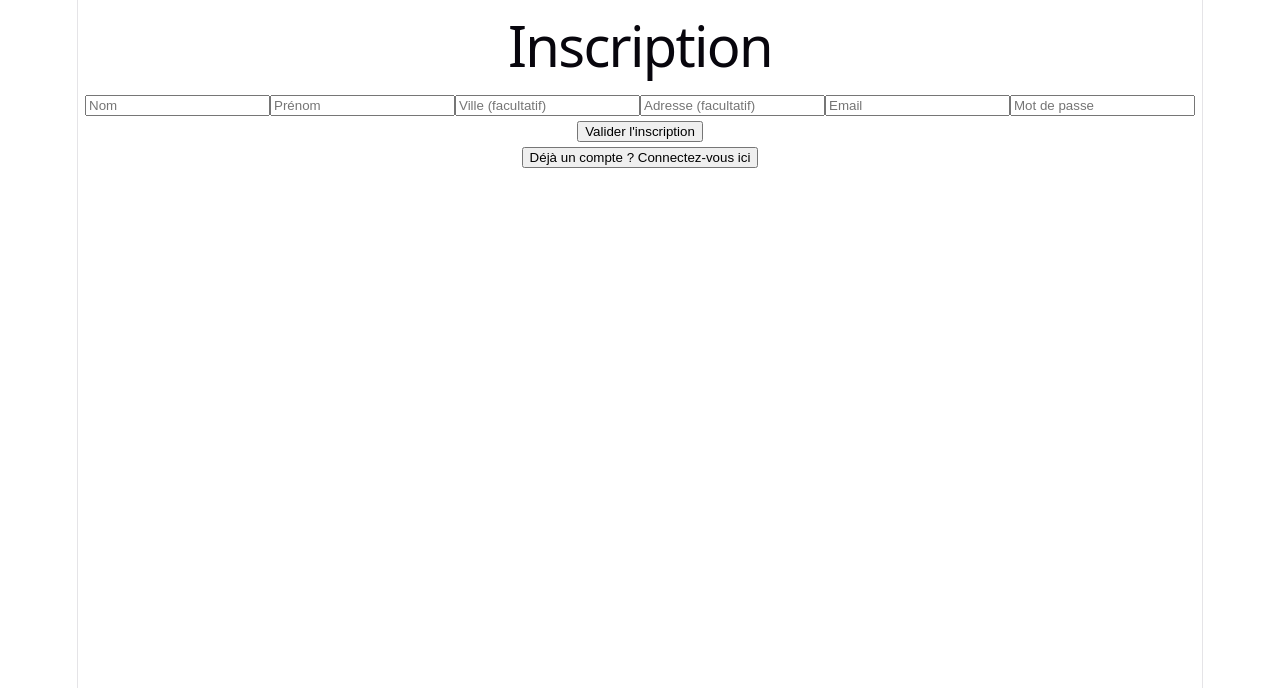
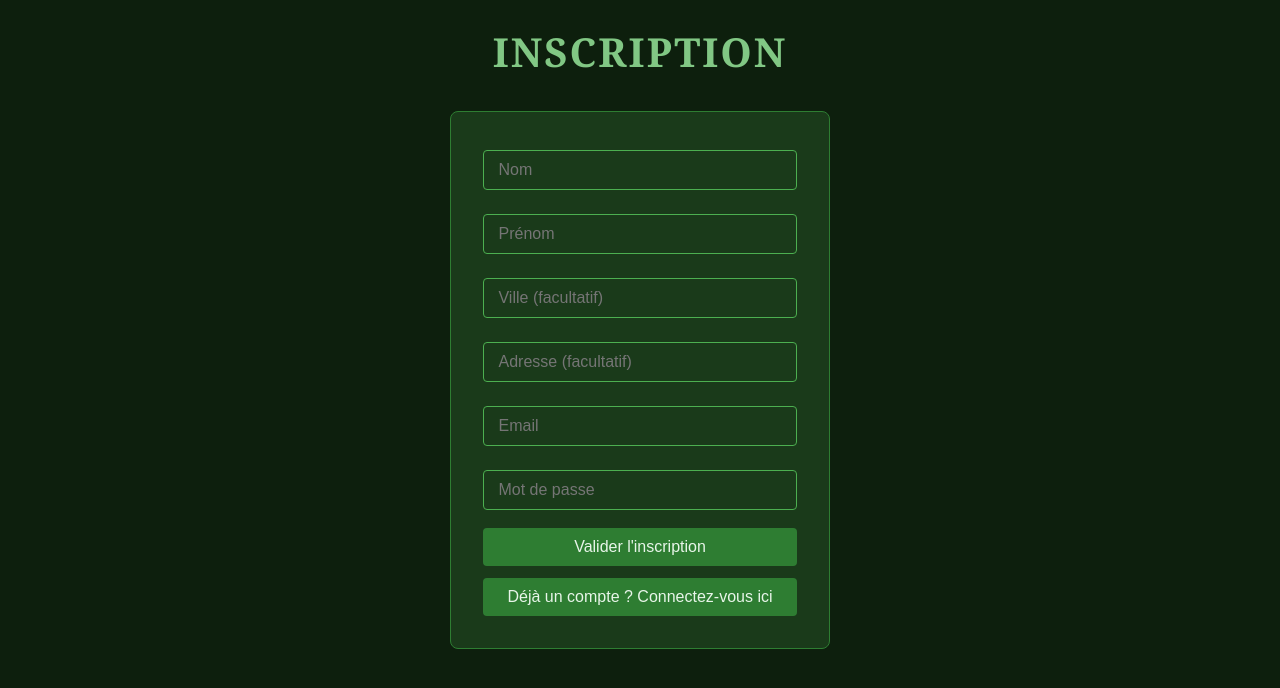
Before and after one commit to ouazizmeryema-cpu/books-movies-co, a React app in the folder frontend/: page /inscription in a window 1280 px wide. Shown: the top 688 px of the page. Built offline with nearby package versions, Linux system fonts and the light colour scheme; the HTML template or start-up script is replaced by a standard one.

Commit message:
fini de travail

```diff
--- a/frontend/src/components/FilmCard.jsx
+++ b/frontend/src/components/FilmCard.jsx
@@ -3,7 +3,7 @@ import { Link } from "react-router-dom";
 
 function FilmCard({ film }) {
     return (
-        <Link to={`/films/film/${film.imdbID}`}>
+        <Link to={`/films/film/${film.imdbID}`} className="film-card">
             <div>
                 <img
                     src={film.Poster !== 'N/A' ? film.Poster : 'https://placehold.co/100x150?text=No+Image'}
--- a/frontend/src/components/StarRating.jsx
+++ b/frontend/src/components/StarRating.jsx
@@ -43,12 +43,13 @@ function StarRating({ filmId, onNoteAdded }) {
         const res = await createNote(film_id, newNote);
         setNoteFilm(res.data);
 
-        // Met à jour la note moyenne dans FilmDetailPage
         const filmRes = await api.get(`/films/db/${film_id}`);
         onNoteAdded(filmRes.data.note_moyenne);
     };
 
-    const formulaire = (
+    return (
+        <div className="star-rating">
+            {!note_film && (
                 <form onSubmit={notation}>
                     <label>Scénario :
                         <input type="number" value={scenario} min="1" max="5" step="1" onChange={(e) => setScenario(Number(e.target.value))} required />/5
@@ -61,12 +62,8 @@ function StarRating({ filmId, onNoteAdded }) {
                     </label>
                     <button type="submit">Enregistrer ma note</button>
                 </form>
-    );
-
-    return (
-        <div>
-            {!note_film && formulaire}
-            {note_film && <p>Vous avez déjà noté ce film</p>}
+            )}
+            {note_film && <p className="success">Vous avez déjà noté ce film</p>}
         </div>
     );
 }
--- a/frontend/src/index.css
+++ b/frontend/src/index.css
@@ -1,111 +1,215 @@
-:root {
-  --text: #6b6375;
-  --text-h: #08060d;
-  --bg: #fff;
-  --border: #e5e4e7;
-  --code-bg: #f4f3ec;
-  --accent: #aa3bff;
-  --accent-bg: rgba(170, 59, 255, 0.1);
-  --accent-border: rgba(170, 59, 255, 0.5);
-  --social-bg: rgba(244, 243, 236, 0.5);
-  --shadow:
-    rgba(0, 0, 0, 0.1) 0 10px 15px -3px, rgba(0, 0, 0, 0.05) 0 4px 6px -2px;
+/* index.css */
 
-  --sans: system-ui, 'Segoe UI', Roboto, sans-serif;
-  --heading: system-ui, 'Segoe UI', Roboto, sans-serif;
-  --mono: ui-monospace, Consolas, monospace;
-
-  font: 18px/145% var(--sans);
-  letter-spacing: 0.18px;
-  color-scheme: light dark;
-  color: var(--text);
-  background: var(--bg);
-  font-synthesis: none;
-  text-rendering: optimizeLegibility;
-  -webkit-font-smoothing: antialiased;
-  -moz-osx-font-smoothing: grayscale;
-
-  @media (max-width: 1024px) {
-    font-size: 16px;
-  }
-}
-
-@media (prefers-color-scheme: dark) {
-  :root {
-    --text: #9ca3af;
-    --text-h: #f3f4f6;
-    --bg: #16171d;
-    --border: #2e303a;
-    --code-bg: #1f2028;
-    --accent: #c084fc;
-    --accent-bg: rgba(192, 132, 252, 0.15);
-    --accent-border: rgba(192, 132, 252, 0.5);
-    --social-bg: rgba(47, 48, 58, 0.5);
-    --shadow:
-      rgba(0, 0, 0, 0.4) 0 10px 15px -3px, rgba(0, 0, 0, 0.25) 0 4px 6px -2px;
-  }
-
-  #social .button-icon {
-    filter: invert(1) brightness(2);
-  }
+* {
+  margin: 0;
+  padding: 0;
+  box-sizing: border-box;
 }
 
 body {
-  margin: 0;
+  background-color: #0d1f0d;
+  color: #e8f5e9;
+  font-family: 'Georgia', serif;
+  min-height: 100vh;
 }
 
-#root {
-  width: 1126px;
-  max-width: 100%;
-  margin: 0 auto;
+/* ?? NAVBAR / HEADER ?? */
+nav, header {
+  background-color: #1a3a1a;
+  padding: 16px 32px;
+  display: flex;
+  justify-content: space-between;
+  align-items: center;
+  border-bottom: 2px solid #4caf50;
+}
+
+/* ?? TITRES ?? */
+h1 {
+  font-size: 2.5rem;
+  color: #81c784;
   text-align: center;
-  border-inline: 1px solid var(--border);
-  min-height: 100svh;
+  margin: 24px 0;
+  letter-spacing: 2px;
+  text-transform: uppercase;
+}
+
+h3 {
+  color: #a5d6a7;
+  font-size: 1.1rem;
+}
+
+/* ?? BOUTONS ?? */
+button {
+  background-color: #2e7d32;
+  color: #e8f5e9;
+  border: none;
+  padding: 10px 24px;
+  border-radius: 4px;
+  cursor: pointer;
+  font-size: 1rem;
+  transition: background-color 0.2s;
+}
+
+button:hover {
+  background-color: #4caf50;
+}
+
+/* ?? INPUTS ?? */
+input {
+  background-color: #1a3a1a;
+  border: 1px solid #4caf50;
+  color: #e8f5e9;
+  padding: 10px 14px;
+  border-radius: 4px;
+  font-size: 1rem;
+  width: 100%;
+  margin: 6px 0;
+}
+
+input:focus {
+  outline: none;
+  border-color: #81c784;
+}
+
+/* ?? FORMULAIRES ?? */
+form {
   display: flex;
   flex-direction: column;
-  box-sizing: border-box;
+  gap: 12px;
+  max-width: 400px;
+  margin: 32px auto;
+  background-color: #1a3a1a;
+  padding: 32px;
+  border-radius: 8px;
+  border: 1px solid #2e7d32;
 }
 
-h1,
-h2 {
-  font-family: var(--heading);
-  font-weight: 500;
-  color: var(--text-h);
+label {
+  color: #a5d6a7;
+  font-size: 0.95rem;
+  display: flex;
+  flex-direction: column;
+  gap: 4px;
 }
 
-h1 {
-  font-size: 56px;
-  letter-spacing: -1.68px;
-  margin: 32px 0;
-  @media (max-width: 1024px) {
-    font-size: 36px;
-    margin: 20px 0;
-  }
-}
-h2 {
-  font-size: 24px;
-  line-height: 118%;
-  letter-spacing: -0.24px;
-  margin: 0 0 8px;
-  @media (max-width: 1024px) {
-    font-size: 20px;
-  }
-}
-p {
-  margin: 0;
+/* ?? FILM CARDS ?? */
+.films-grid {
+  display: grid;
+  grid-template-columns: repeat(auto-fill, minmax(180px, 1fr));
+  gap: 24px;
+  padding: 32px;
+  max-width: 1200px;
+  margin: 0 auto;
 }
 
-code,
-.counter {
-  font-family: var(--mono);
-  display: inline-flex;
-  border-radius: 4px;
-  color: var(--text-h);
+.film-card {
+  background-color: #1a3a1a;
+  border-radius: 8px;
+  overflow: hidden;
+  border: 1px solid #2e7d32;
+  transition: transform 0.2s, border-color 0.2s;
+  text-decoration: none;
+  color: #e8f5e9;
+  display: block;
 }
 
-code {
-  font-size: 15px;
-  line-height: 135%;
-  padding: 4px 8px;
-  background: var(--code-bg);
+.film-card:hover {
+  transform: translateY(-4px);
+  border-color: #81c784;
 }
+
+.film-card img {
+  width: 100%;
+  display: block;
+}
+
+.film-card h3 {
+  padding: 12px;
+}
+
+.film-card p {
+  padding: 0 12px 12px;
+  color: #a5d6a7;
+  font-size: 0.85rem;
+}
+
+/* ?? FILM DETAIL ?? */
+.film-detail {
+  max-width: 800px;
+  margin: 32px auto;
+  padding: 32px;
+  background-color: #1a3a1a;
+  border-radius: 8px;
+  border: 1px solid #2e7d32;
+  text-align: center;
+}
+
+.film-detail img {
+  border-radius: 8px;
+  margin-bottom: 24px;
+  border: 2px solid #4caf50;
+}
+
+.film-detail p {
+  margin: 8px 0;
+  color: #a5d6a7;
+  line-height: 1.6;
+}
+
+/* ?? NOTE MOYENNE ?? */
+.note-moyenne {
+  display: inline-block;
+  background-color: #2e7d32;
+  color: #e8f5e9;
+  padding: 6px 16px;
+  border-radius: 20px;
+  font-size: 1.1rem;
+  margin: 12px 0;
+}
+
+/* ?? STAR RATING ?? */
+.star-rating {
+  margin-top: 24px;
+  padding: 24px;
+  border-top: 1px solid #2e7d32;
+}
+
+.star-rating label {
+  flex-direction: row;
+  align-items: center;
+  gap: 8px;
+}
+
+.star-rating input[type="number"] {
+  width: 70px;
+}
+
+/* ?? LOGIN / SIGNUP ?? */
+.auth-page {
+  min-height: 80vh;
+  display: flex;
+  flex-direction: column;
+  justify-content: center;
+  align-items: center;
+}
+
+.auth-page h1 {
+  margin-bottom: 0;
+}
+
+/* ?? LIENS ?? */
+a {
+  text-decoration: none;
+  color: inherit;
+}
+
+/* ?? MESSAGES ?? */
+p.error {
+  color: #ef9a9a;
+  text-align: center;
+}
+
+p.success {
+  color: #81c784;
+  text-align: center;
+}
--- a/frontend/src/pages/FilmDetailPage.jsx
+++ b/frontend/src/pages/FilmDetailPage.jsx
@@ -31,7 +31,7 @@ function FilmDetailPage() {
   if (!film) return <p>Chargement...</p>;
 
   return (
-    <div>
+    <div className="film-detail">
       <img
         src={film.Poster !== 'N/A' ? film.Poster : 'https://placehold.co/100x150?text=No+Image'}
         alt={film.Title}
@@ -41,7 +41,7 @@ function FilmDetailPage() {
       <p>Acteurs : {film.Actors}</p>
       <p>Réalisateur : {film.Director}</p>
       <p>Catégorie : {film.Genre}</p>
-      <p>Note moyenne utilisateurs : {noteMoyenne > 0 ? noteMoyenne : 'Aucune note pour le moment'}</p>
+      <p>Note moyenne utilisateurs : <span className="note-moyenne">{noteMoyenne > 0 ? noteMoyenne : 'Aucune note pour le moment'}</span></p>
       <p>Commentaire : {film.Plot}</p>
       <p>Année de sortie : {film.Year}</p>
       {filmDbId && <StarRating filmId={filmDbId} onNoteAdded={(moyenne) => setNoteMoyenne(moyenne)} />}
--- a/frontend/src/pages/FilmsPage.jsx
+++ b/frontend/src/pages/FilmsPage.jsx
@@ -14,7 +14,7 @@ function FilmsPage() {
     }, [token]);
 
     useEffect(() => {
-        getFilms('marvel').then((res) => {
+        getFilms().then((res) => {
             setFilms(res.data);
         });
     }, []);
@@ -25,9 +25,11 @@ function FilmsPage() {
                 Déconnexion
             </button>
             <h1>Films</h1>
-            {films.map((film) => (
-                <FilmCard key={film.imdbID} film={film} />
-            ))}
+            <div className="films-grid">
+                {films.map((film) => (
+                    <FilmCard key={film.imdbID} film={film} />
+                ))}
+            </div>
         </div>
     );
 }
--- a/frontend/src/pages/SignupPage.jsx
+++ b/frontend/src/pages/SignupPage.jsx
@@ -1,5 +1,6 @@
+// SignupPage.jsx
 import { useState } from "react";
-import { createUser } from "../services/usersService";  // supprimer getUsers
+import { createUser } from "../services/usersService";
 import { useNavigate } from "react-router-dom";
 
 function SignupPage() {
@@ -27,7 +28,7 @@ function SignupPage() {
     };
 
     return (
-        <div>
+        <div className="auth-page">
             <h1>Inscription</h1>
             <form onSubmit={handleSignup}>
                 <input type="text" value={nom} placeholder="Nom" onChange={(e) => setNom(e.target.value)} required />
@@ -37,9 +38,9 @@ function SignupPage() {
                 <input type="email" value={email} placeholder="Email" onChange={(e) => setEmail(e.target.value)} required />
                 <input type="password" value={mdp} placeholder="Mot de passe" onChange={(e) => setMdp(e.target.value)} required />
                 <button type="submit">Valider l'inscription</button>
+                <button type="button" onClick={() => navigate("/connexion")}>Déjà un compte ? Connectez-vous ici</button>
             </form>
-            <button onClick={() => navigate("/connexion")}>Déjà un compte ? Connectez-vous ici</button>
-            {error && <p>{error}</p>}
+            {error && <p className="error">{error}</p>}
         </div>
     );
 }
```
Also changed, not shown: frontend/src/pages/LoginPage.jsx (+4 -13 lines). Lines whose indentation alone changed are shown as unchanged.
